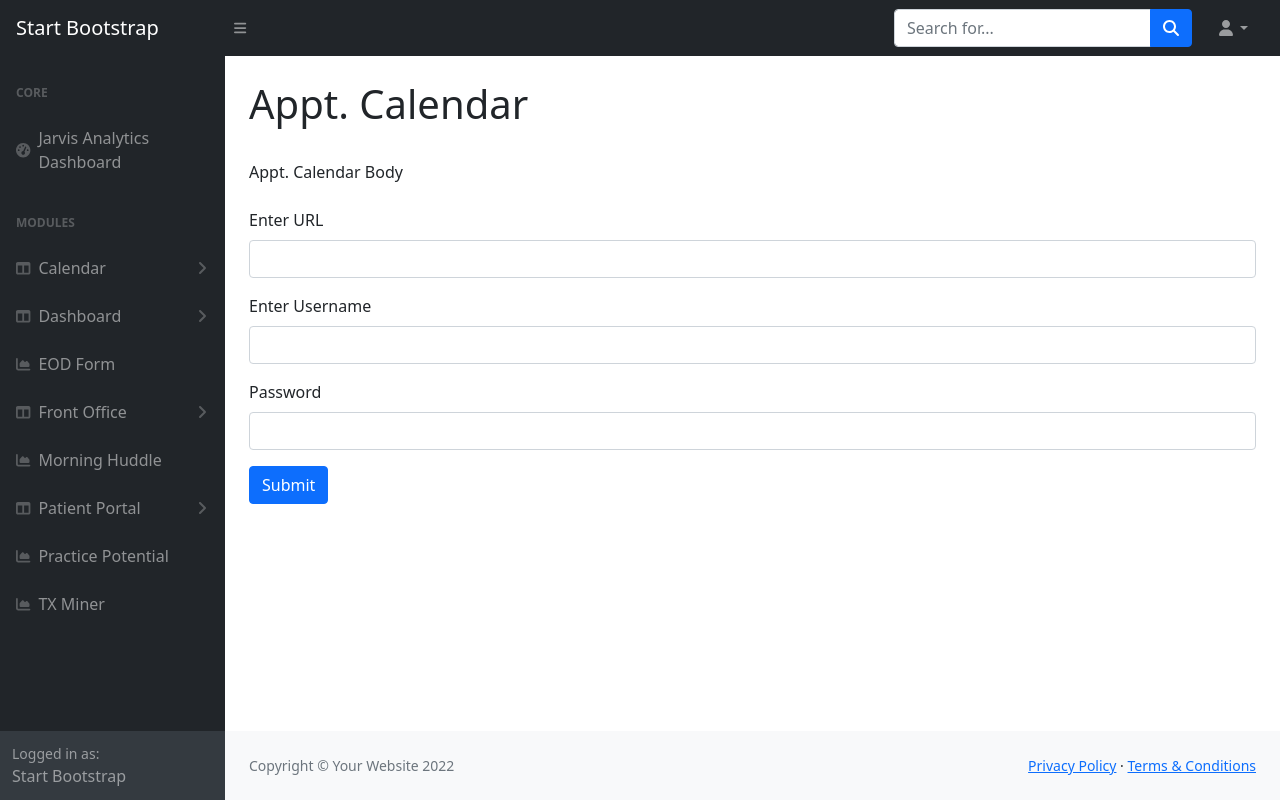
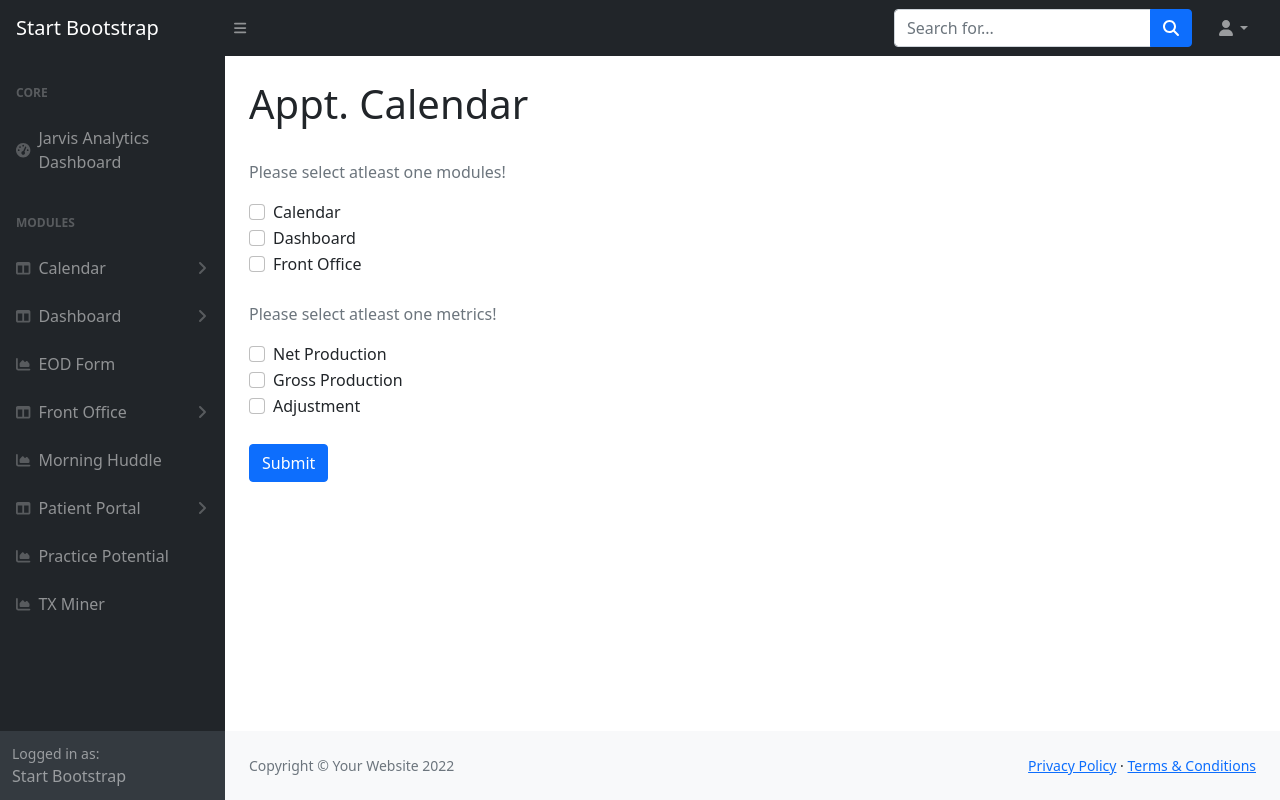
Before and after one commit to HarrisonDimitiman/JarvisAnalyticsAutomatedTesting, a Flask app: page /apptCalendar in a window 1280 px wide. Run offline with Flask 2, Linux system fonts and the light colour scheme; parts of the project's set-up code (start-up, migrations or seed data) failed here and were passed over; some libraries are stand-ins or nearby versions.

Commit message:
Second Push

```diff
--- a/app.py
+++ b/app.py
@@ -1,5 +1,5 @@
 from flask import Flask, render_template, url_for, request
-from webapp.seleniumdriver import selenium
+from controller.figuresmatchingdriver import selenium
 
 
 app = Flask(__name__)
@@ -9,10 +9,9 @@ def index():
 
 @app.route('/openChromeDriver', methods=['POST', 'GET'])
 def openChromeDriver():
-    username = request.form['username']
-    urlLogin = request.form['url']
-    password = request.form['password']
-    thisisme = selenium.login(username, urlLogin, password)
+    modules = request.form.getlist('modules[]')
+    metrics = request.form.getlist('metrics[]')
+    thisisme = selenium.login(modules, metrics)
     print(thisisme)
     return render_template('/pages/calendar/apptcalendar.html')
 
--- /dev/null
+++ b/controller/figuresmatchingdriver/dashboard/getdashboardmetricvalue.py
@@ -0,0 +1,2 @@
+from selenium import webdriver
+from selenium.webdriver.chrome.service import Service
--- /dev/null
+++ b/controller/figuresmatchingdriver/frontoffice/getfrontofficemetricvalue.py
@@ -0,0 +1,2 @@
+from selenium import webdriver
+from selenium.webdriver.chrome.service import Service
--- a/templates/pages/calendar/apptcalendar.html
+++ b/templates/pages/calendar/apptcalendar.html
@@ -15,22 +15,54 @@ Appt. Calendar
 
 <!-- Start of 'This block is for the Body' -->
 {% block body %}
-Appt. Calendar Body
-<br>
-<br>
+
+
 <form action="/openChromeDriver" method="POST">
-    <div class="mb-3">
-        <label for="exampleInputEmail1" class="form-label">Enter URL</label>
-        <input type="text" class="form-control" id="url" name="url">
+    <ol class="breadcrumb mb-12">
+      <li class="breadcrumb-item active">Please select atleast one modules!</li>
+    </ol>
+    <div class="form-check">
+      <input class="form-check-input" type="checkbox" id="calendar" value="Calendar" name="modules[]">
+      <label class="form-check-label" for="calendar">
+        Calendar
+      </label>
     </div>
-    <div class="mb-3">
-      <label for="exampleInputEmail1" class="form-label">Enter Username</label>
-      <input type="text" class="form-control" id="username" name="username">
+    <div class="form-check">
+      <input class="form-check-input" type="checkbox" id="dashboard" value="Dashboard" name="modules[]">
+      <label class="form-check-label" for="dashboard">
+        Dashboard
+      </label>
     </div>
-    <div class="mb-3">
-      <label for="exampleInputPassword1" class="form-label">Password</label>
-      <input type="text" class="form-control" id="password" name="password">
+    <div class="form-check">
+      <input class="form-check-input" type="checkbox" id="frontoffice" value="Front Office" name="modules[]">
+      <label class="form-check-label" for="flexCheckChecked">
+        Front Office
+      </label>
     </div>
+    <br>
+    <ol class="breadcrumb mb-12">
+      <li class="breadcrumb-item active">Please select atleast one metrics!</li>
+    </ol>
+
+    <div class="form-check">
+      <input class="form-check-input" type="checkbox" id="netprod" value="Net Production" name="metrics[]">
+      <label class="form-check-label" for="netprod">
+        Net Production
+      </label>
+    </div>
+    <div class="form-check">
+      <input class="form-check-input" type="checkbox" id="grossprod" value="Gross Production" name="metrics[]">
+      <label class="form-check-label" for="grossprod">
+        Gross Production
+      </label>
+    </div>
+    <div class="form-check">
+      <input class="form-check-input" type="checkbox" id="adjustment" value="Adjustment" name="metrics[]" >
+      <label class="form-check-label" for="flexCheckChecked">
+        Adjustment
+      </label>
+    </div>
+    <br>
     <button type="submit" class="btn btn-primary">Submit</button>
 </form>
 <!-- <a href="/openChromeDriver">
```
Also changed, not shown: controller/figuresmatchingdriver/calendar/getcalendarmetricvalue.py (added, +17 -0 lines), controller/figuresmatchingdriver/selenium.py (added, +62 -0 lines), webapp/seleniumdriver/selenium.py (deleted, +0 -18 lines).
